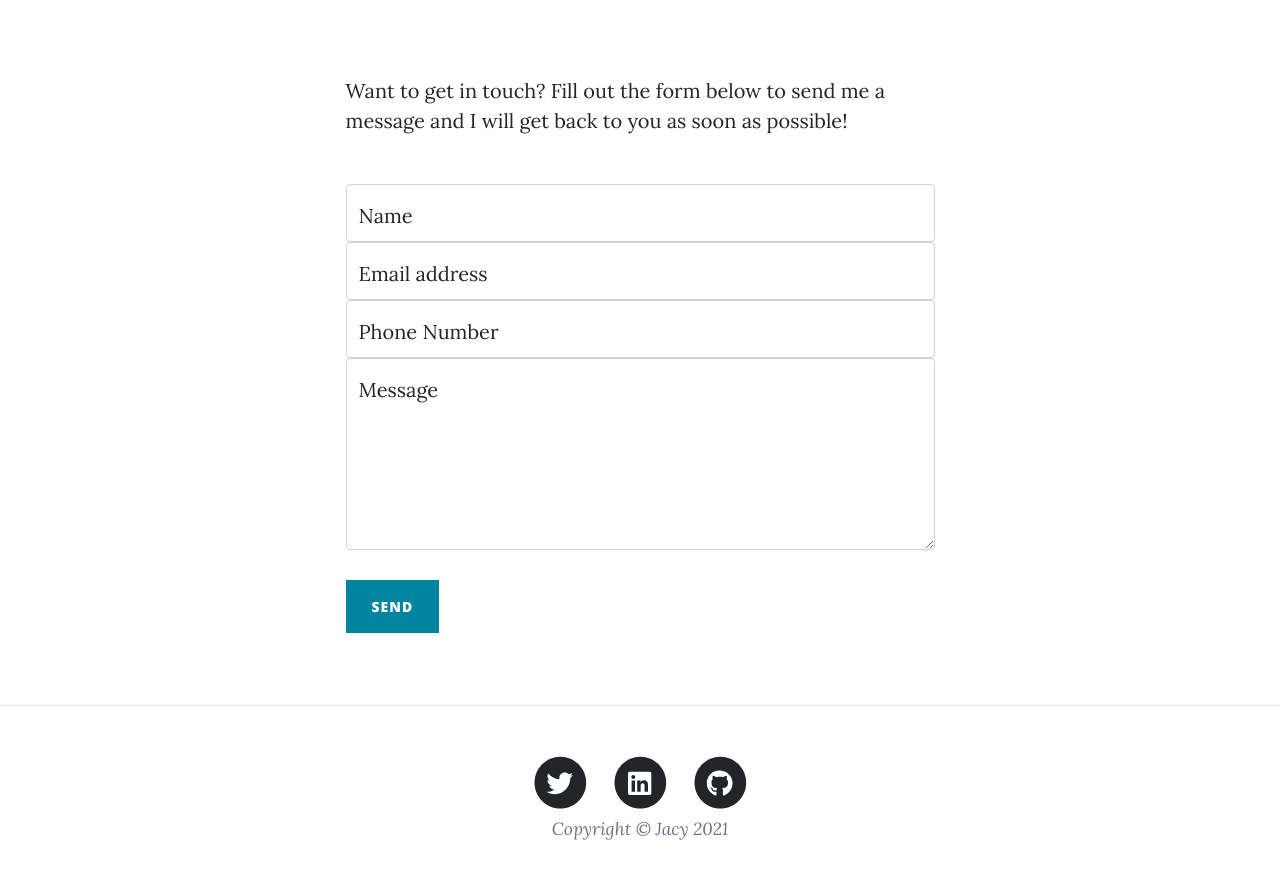
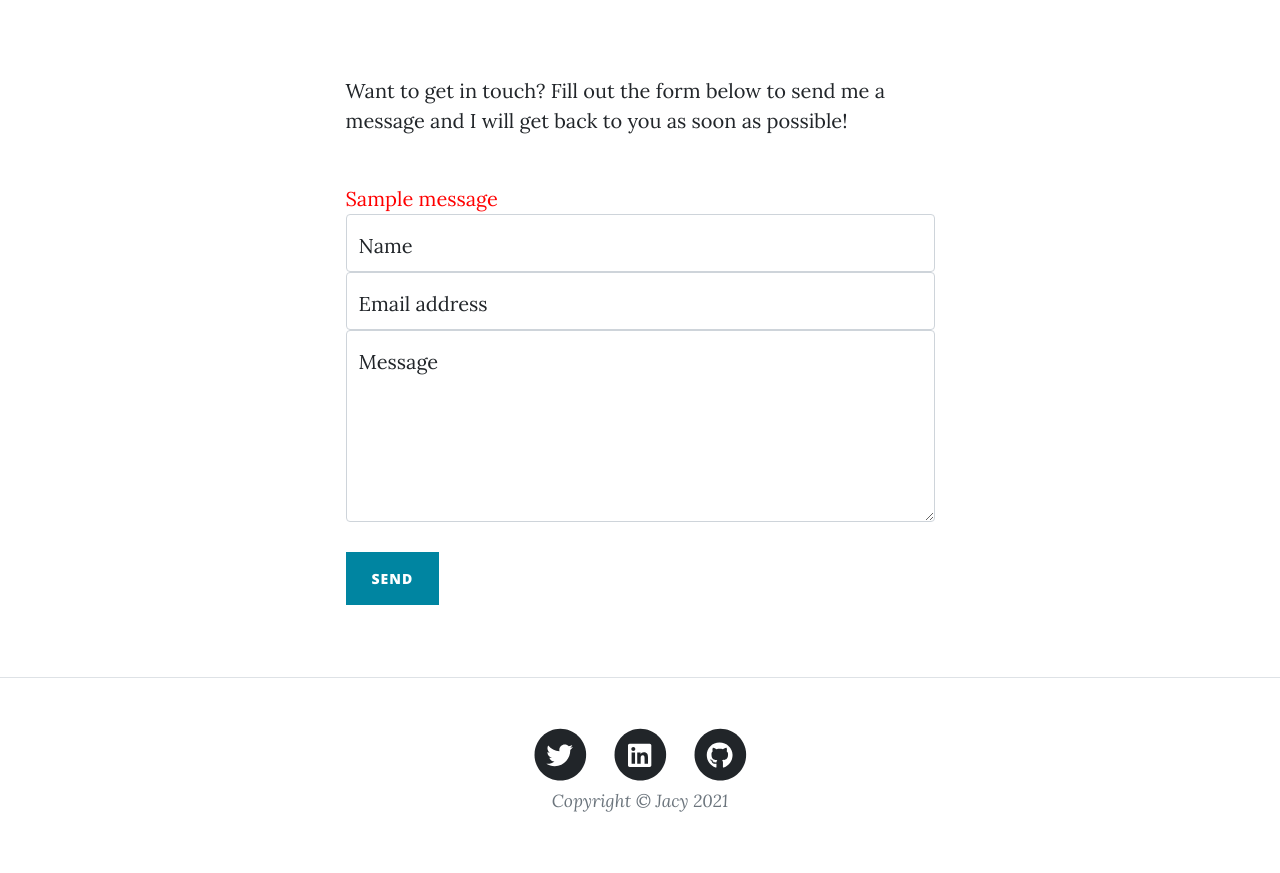
Before and after one commit to jacyespinosa/personal-blog, a Flask app: page /contact in a window 1280 px wide. Shown: the part 536-1409 px from the top of the page. After the commit the page ends 1348 px from the top, so only its background shows below. Run offline with Flask 2, Linux system fonts and the light colour scheme; tables that the repository leaves empty hold one stand-in row (values such as "Sample post"); one stand-in notice (Sample message) is shown; parts of the project's set-up code (start-up, migrations or seed data) failed here and were passed over; some libraries are stand-ins or nearby versions.

Commit message:
Added SMTP to send an email to the admin

```diff
--- a/main.py
+++ b/main.py
@@ -12,6 +12,7 @@ from sqlalchemy.ext.declarative import declarative_base
 import datetime
 from dotenv import load_dotenv
 import os
+import smtplib
 
 load_dotenv()
 
@@ -34,6 +35,11 @@ db = SQLAlchemy(app)
 
 #TO CREATE RELATIONAL DATABASES
 Base = declarative_base()
+
+#SMTP
+MY_EMAIL = os.getenv('EMAIL')
+MY_PASSWORD = os.getenv('PASSWORD')
+TO_ADDRESS = os.getenv('TO_ADDRESS')
 
 
 #FLASK-LOGIN
@@ -271,6 +277,28 @@ def about():
 
 @app.route("/contact")
 def contact():
+    if request.method == 'POST':
+        if request.form['name'] == '' or request.form['email'] == '' or request.form['message'] == '':
+            flash('Please fill out the fields correctly.')
+            return redirect(url_for('home'))
+
+        else:
+            name = request.form['name']
+            email = request.form['email']
+            message = request.form['message']
+
+            with smtplib.SMTP("smtp.gmail.com", port=587) as connection:
+                connection.starttls()
+                connection.login(MY_EMAIL, MY_PASSWORD)
+                connection.sendmail(from_addr=MY_EMAIL,
+                                    to_addrs=TO_ADDRESS,
+                                    msg=f"Subject: You have a message!\n\n"
+                                        f"Name: {name}\n"
+                                        f"Email: {email}\n\n"
+                                        f"Message: {message}")
+
+            flash('Message successfully sent.')
+
     return render_template("contact.html", user=current_user)
 
 
--- a/templates/contact.html
+++ b/templates/contact.html
@@ -36,6 +36,7 @@
                             <!-- https://startbootstrap.com/solution/contact-forms-->
                             <!-- to get an API token!-->
                             <form action="{{ url_for('contact') }}" method="post" id="contactForm" data-sb-form-api-token="API_TOKEN">
+                                <div style="color: red"> {% with messages = get_flashed_messages() %} {{ messages[0] }} {% endwith %}</div>
                                 <div class="form-floating">
                                     <input class="form-control" id="name" name="name" type="text" placeholder="Enter your name..." data-sb-validations="required" />
                                     <label for="name">Name</label>
@@ -48,36 +49,14 @@
                                     <div class="invalid-feedback" data-sb-feedback="email:email">Email is not valid.</div>
                                 </div>
                                 <div class="form-floating">
-                                    <input class="form-control" id="phone" name="phone-number" type="tel" placeholder="Enter your phone number..." data-sb-validations="required" />
-                                    <label for="phone">Phone Number</label>
-                                    <div class="invalid-feedback" data-sb-feedback="phone:required">A phone number is required.</div>
-                                </div>
-                                <div class="form-floating">
                                     <textarea class="form-control" id="message" name="message" placeholder="Enter your message here..." style="height: 12rem" data-sb-validations="required"></textarea>
                                     <label for="message">Message</label>
                                     <div class="invalid-feedback" data-sb-feedback="message:required">A message is required.</div>
                                 </div>
                                 <br />
-                                <!-- Submit success message-->
-                                <!---->
-                                <!-- This is what your users will see when the form-->
-                                <!-- has successfully submitted-->
-<!--                                <div class="d-none" id="submitSuccessMessage">-->
-<!--                                    <div class="text-center mb-3">-->
-<!--                                        <div class="fw-bolder">Form submission successful!</div>-->
-<!--                                        To activate this form, sign up at-->
-<!--                                        <br />-->
-<!--                                        <a href="https://startbootstrap.com/solution/contact-forms">https://startbootstrap.com/solution/contact-forms</a>-->
-<!--                                    </div>-->
-<!--                                </div>-->
-                                <!-- Submit error message-->
-                                <!---->
-                                <!-- This is what your users will see when there is-->
-                                <!-- an error submitting the form-->
-<!--                                <div class="d-none" id="submitErrorMessage"><div class="text-center text-danger mb-3">Error sending message!</div></div>-->
-                                <!-- Submit Button-->
+
                               <div id="success"></div>
-                                <button type="submit" class="btn btn-primary" id="sendMessageButton" onclick="clickAlert()">Send</button>
+                                <input class="btn btn-primary" type="submit" href="{{url_for('contact')}}" value="Send"/>
                             </form>
                         </div>
                     </div>
```
